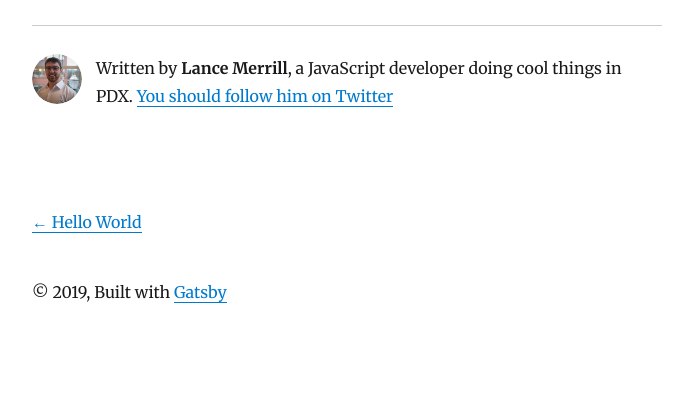
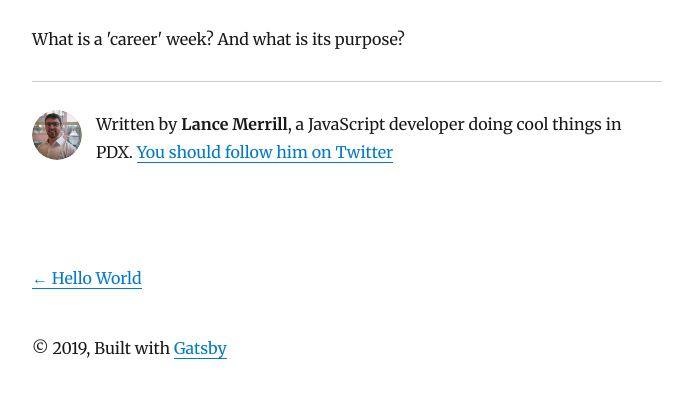
Before and after one commit to Zilula/lancesLife, a Gatsby site: page /first-post/ in a window 1280 px wide. Shown: the part 242-640 px from the top of the page, without its empty margins (293-986 px from the left). Built offline with nearby package versions, Linux system fonts and the light colour scheme; Gatsby itself is replaced by a stand-in of ours; some packages are replaced by stand-ins of ours.

Commit message:
working on first post

```diff
--- a/content/blog/first-post/index.md
+++ b/content/blog/first-post/index.md
@@ -2,3 +2,6 @@
 title: Career week and starting the job search.
 date: "2019-02-17"
 ---
+
+
+What is a 'career' week? And what is its purpose?
```
